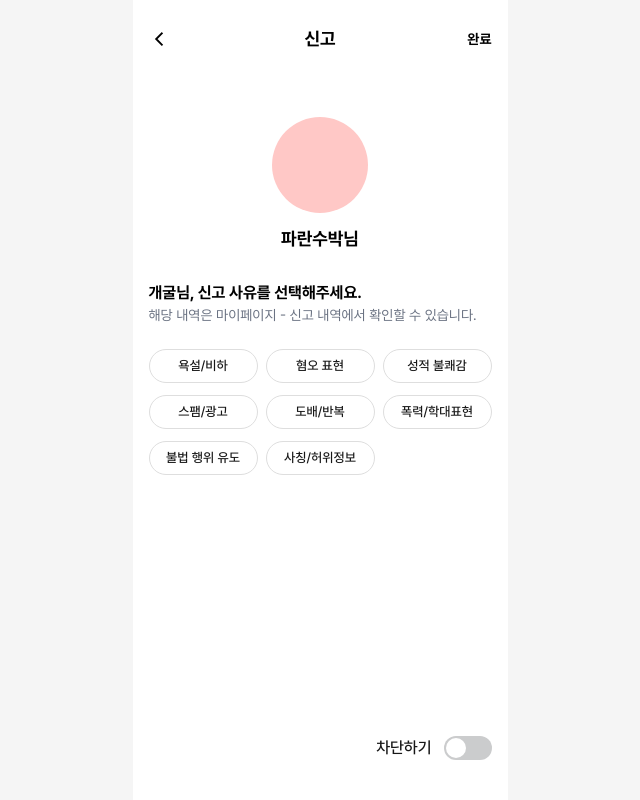
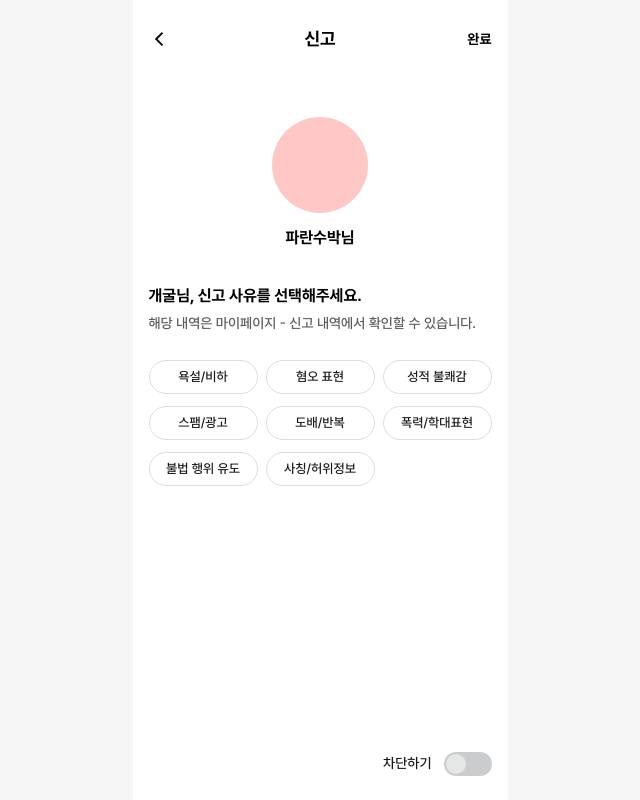
Before and after one commit to soksak-letter/soksak-Front, a React (Vite) app: page /letter/report in a window 1280 px wide. Shown: the whole page, without its empty margins (320-960 px from the left). Built offline with nearby package versions, Linux system fonts and the light colour scheme.

Commit message:
[#18] style:차단하기  토글 css 수정 및 커스텀 레이어로 타이포 수정

```diff
--- a/src/pages/LetterReportPage.tsx
+++ b/src/pages/LetterReportPage.tsx
@@ -31,7 +31,7 @@ const LetterReportPage=()=>{
                 <div>  {/* 프로필 영역 */}
                     <div className="flex flex-col items-center mt-10 mb-8">
                         <div className="w-24 h-24 bg-[#FFC8C6] rounded-full mb-3"></div>
-                        <span className="font-bold text-lg">파란수박님</span>
+                        <span className="ty-body2">파란수박님</span>
                     </div>
                 </div>
 
@@ -39,8 +39,8 @@ const LetterReportPage=()=>{
                 <div className="px-4">
                                         {/* 안내 문구 */}
                     <div className="mb-6">
-                        <h2 className="text-m font-bold mb-1">개굴님, 신고 사유를 선택해주세요.</h2>
-                        <p className="text-sm text-gray-500">
+                        <h2 className="ty-body2 mb-1">개굴님, 신고 사유를 선택해주세요.</h2>
+                        <p className="ty-body5 text-[#595959]">
                         해당 내역은 마이페이지 - 신고 내역에서 확인할 수 있습니다.
                         </p>
                     </div>
@@ -67,12 +67,12 @@ const LetterReportPage=()=>{
 
 
 
-            <div className="absolute bottom-5 right-4 flex justify-end items-center mb-5">
-                <span className="mr-3 font-medium text-[#171717]">차단하기</span>
+            <div className="absolute bottom-3 right-4 flex items-center mb-3">
+                <span className="mr-3 ty-body5 text-[#171717]">차단하기</span>
                 <ToggleSwitch
                 checked={isBlocked}
                 onCheckedChange={setIsBlocked}
-                className={!isBlocked ? "!bg-[#CBCCCD]" : ""}
+        className={!isBlocked ? "!bg-[#CBCCCD] [&>span]:!bg-[#E5E6E6]" : ""}
                 />
             </div>
 
```
